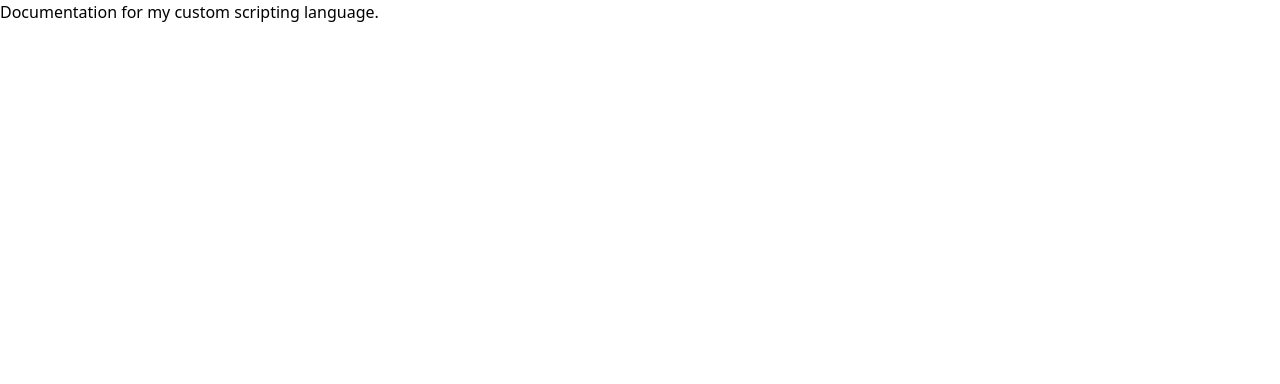
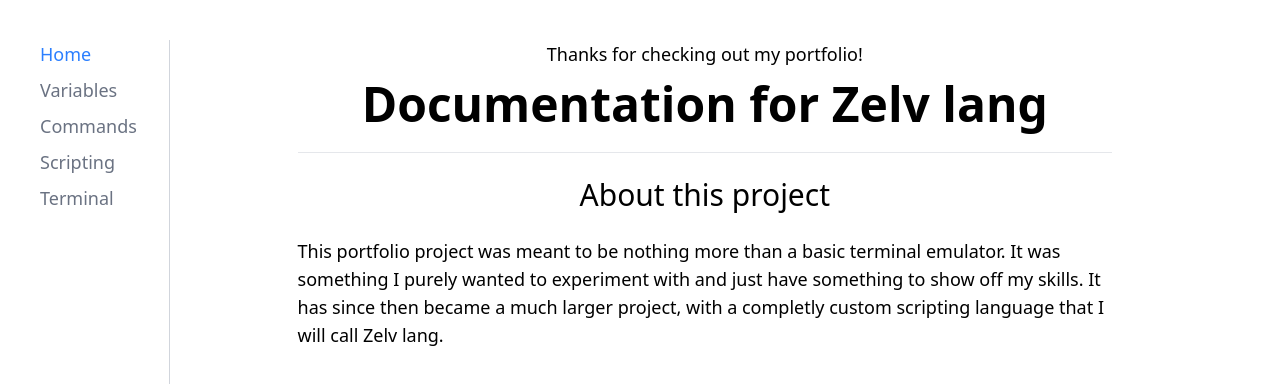
Before and after one commit to liamg2810/terminal-portfolio, a SvelteKit app: page /docs in a window 1280 px wide. Shown: the top 384 px of the page. Built offline with nearby package versions, Linux system fonts and the light colour scheme.

Commit message:
Started Docs work

```diff
--- a/src/routes/(term)/+page.svelte
+++ b/src/routes/(term)/+page.svelte
@@ -166,7 +166,11 @@
 								target="_blank"
 								rel="noopener noreferrer"
 							>
-								{part.split(":link:")[1]}
+								{part
+									.split(":link:")[1]
+									.replaceAll("mailto:", "")
+									.replaceAll("https://", "")
+									.replaceAll("http://", "")}
 							</a>
 						{/if}
 					</span>
--- a/src/routes/docs/+page.svelte
+++ b/src/routes/docs/+page.svelte
@@ -1 +1,50 @@
-Documentation for my custom scripting language.
+<script lang="ts">
+	import { page } from "$app/state";
+
+	const links: { name: string; href: string }[] = [
+		{ name: "Home", href: "/docs" },
+		{ name: "Variables", href: "/docs/variables" },
+		{ name: "Commands", href: "/docs/commands" },
+		{ name: "Scripting", href: "/docs/scripting" },
+		{ name: "Terminal", href: "/docs/terminal" },
+	];
+
+	$effect(() => {
+		console.log("Current page:", page.url.pathname);
+	});
+</script>
+
+<div class="w-screen h-screen flex items-center p-10">
+	<div
+		class="flex flex-col w-1/8 h-full gap-2 text-lg border-r border-gray-300"
+	>
+		{#each links as link}
+			<a
+				class={`${
+					page.url.pathname === link.href
+						? "text-blue-500"
+						: "text-gray-500"
+				} hover:text-blue-700`}
+				href={link.href}
+			>
+				{link.name}
+			</a>
+		{/each}
+	</div>
+
+	<article class="flex flex-col items-center w-full h-full px-32">
+		<span class="text-lg">Thanks for checking out my portfolio! </span>
+		<h1 class="text-5xl font-bold mt-3">Documentation for Zelv lang</h1>
+
+		<hr class="w-full h-px mt-6 border-gray-200" />
+		<h3 class="text-3xl font-medium my-6">About this project</h3>
+
+		<p class="text-lg">
+			This portfolio project was meant to be nothing more than a basic
+			terminal emulator. It was something I purely wanted to experiment
+			with and just have something to show off my skills. It has since
+			then became a much larger project, with a completly custom scripting
+			language that I will call Zelv lang.
+		</p>
+	</article>
+</div>
```
